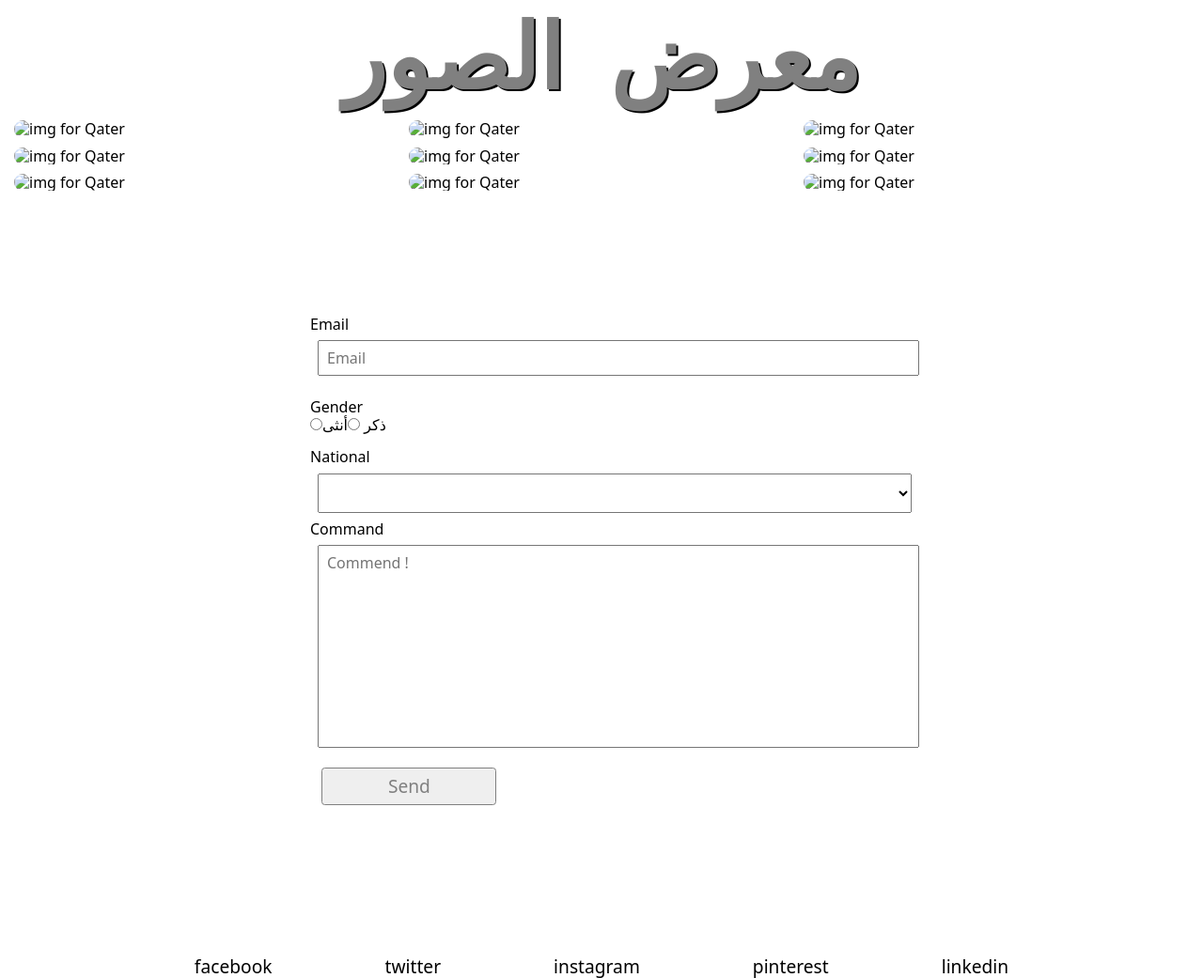
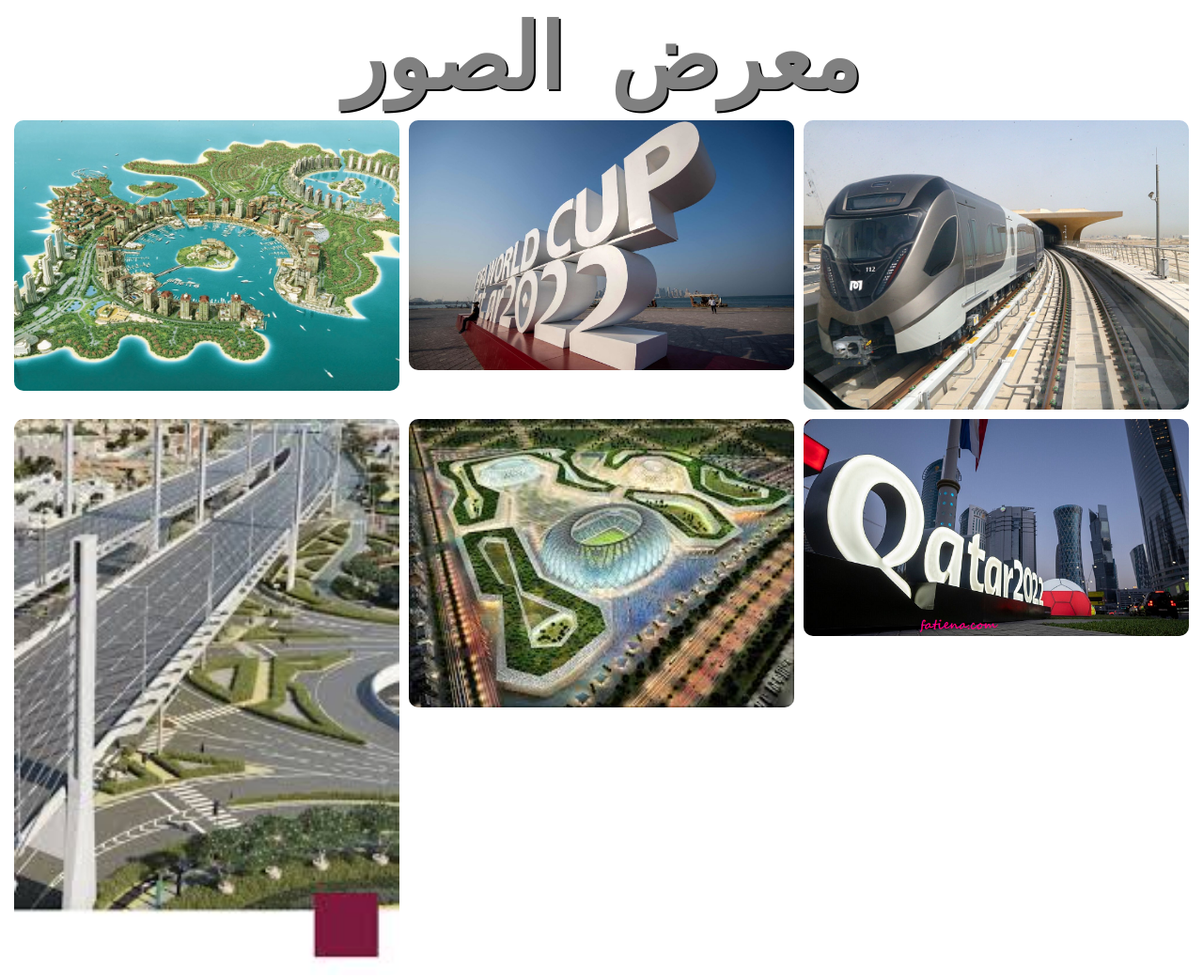
Before and after one commit to Wadsalih/quatar, a plain HTML site: page index.html in a window 1280 px wide. Shown: the part 1437-2478 px from the top of the page at 94% size. Drawn offline with Linux system fonts and the light colour scheme.

Commit message:
Create index.html

```diff
--- a/index.html
+++ b/index.html
@@ -1,5 +1,6 @@
 <!DOCTYPE html>
 <html lang="en">
+
 <head>
   <meta charset="UTF-8" />
   <meta http-equiv="X-UA-Compatible" content="IE=edge" />
@@ -7,11 +8,10 @@
   <title>Document</title>
   <link rel="stylesheet" href="./css/normalize.css" />
   <link rel="preconnect" href="https://fonts.gstatic.com" />
-    <link
-      href="https://fonts.googleapis.com/css2?family=Poppins:wght@300;900&display=swap"
-      rel="stylesheet" />
+  <link href="https://fonts.googleapis.com/css2?family=Poppins:wght@300;900&display=swap" rel="stylesheet" />
   <link rel="stylesheet" href="./css/mainStyle.css" />
 </head>
+
 <body>
   <nav>
     <ul>
@@ -61,33 +61,15 @@
   <section class="photo-gallery" id="photo">
     <h1>معرض الصور</h1>
     <div class="container">
-        <img
-        src="ima.jpg"
-          alt="img for Qater" />
-        <img
-        src="ima2.jpg"
-          alt="img for Qater" />
-          <img
-          src="ima6.jpg"
-          alt="img for Qater" />
-          <img
-          src="ima8.jpg"
-          alt="img for Qater" />
-          <img
-          src="ima9.jpg"
-          alt="img for Qater" />
-          <img
-          src="ima3.jpg"
-          alt="img for Qater" />
-          <img
-          src="images.jpg"
-          alt="img for Qater" />
-          <img
-          src="ima10.jpg"
-          alt="img for Qater" />
-          <img
-          src="ima11.jpg"
-          alt="img for Qater" />
+      <img src="img/1.jpg" alt="img for Qater" />
+      <img src="img/2.jpg" alt="img for Qater" />
+      <img src="img/6.webp" alt="img for Qater" />
+      <img src="img/8.jpg" alt="img for Qater" />
+      <img src="img/9.jpg" alt="img for Qater" />
+      <img src="img/3.webp" alt="img for Qater" />
+      <img src="img/13.jpg" alt="img for Qater" />
+      <img src="img/10.jpg" alt="img for Qater" />
+      <img src="img/11.jpg" alt="img for Qater" />
 
     </div>
   </section>
@@ -122,11 +104,7 @@
       </div>
       <div class="item-form">
         <span>Command</span>
-          <input
-            type="text"
-            placeholder="Commend !"
-            class="command-i"
-            required />
+        <input type="text" placeholder="Commend !" class="command-i" required />
       </div>
       <div class="item-form">
         <button class="btn-c btn-fo">Send</button>
@@ -147,4 +125,5 @@
     </h1>
   </section>
 </body>
+
 </html>
```
Lines whose indentation alone changed are shown as unchanged.
